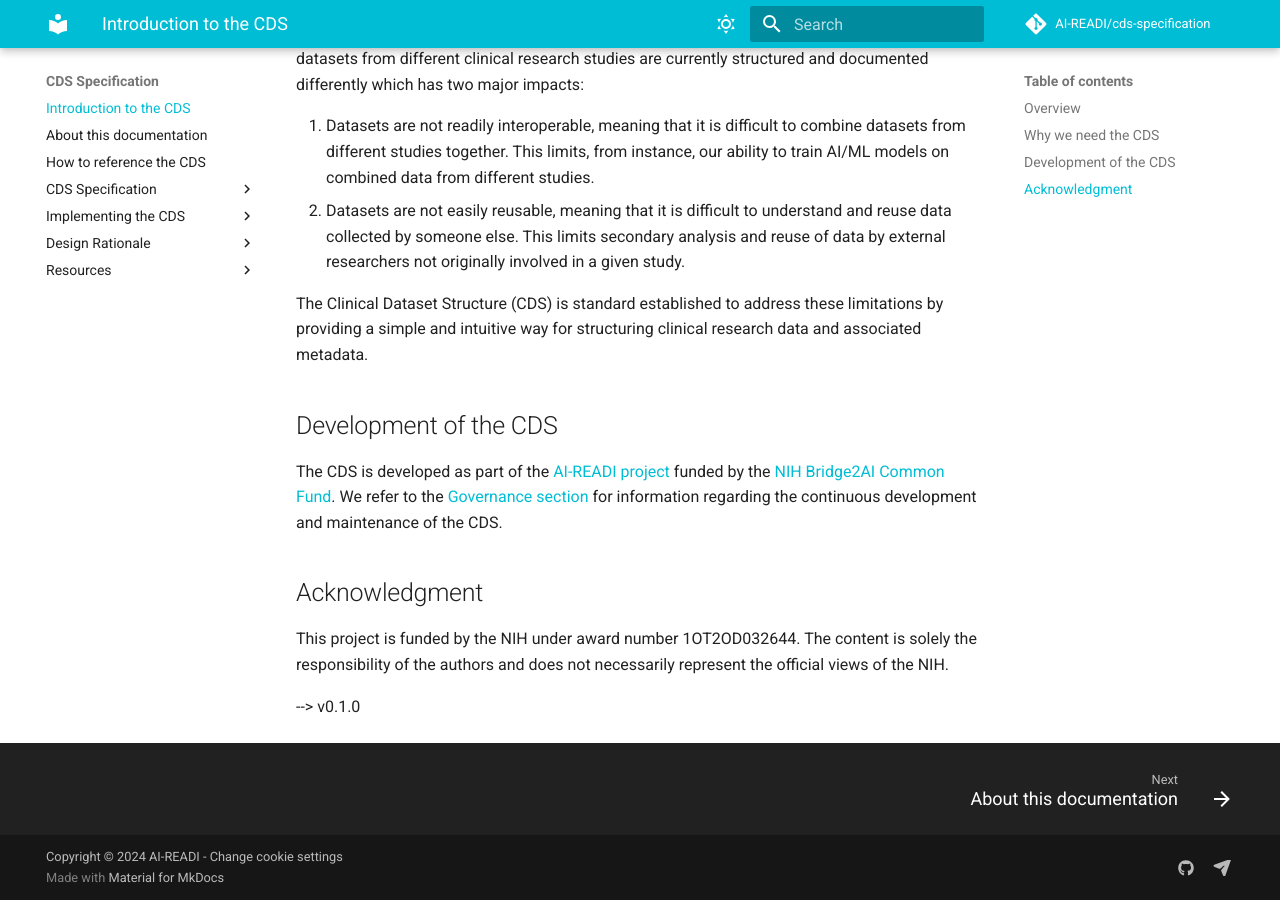
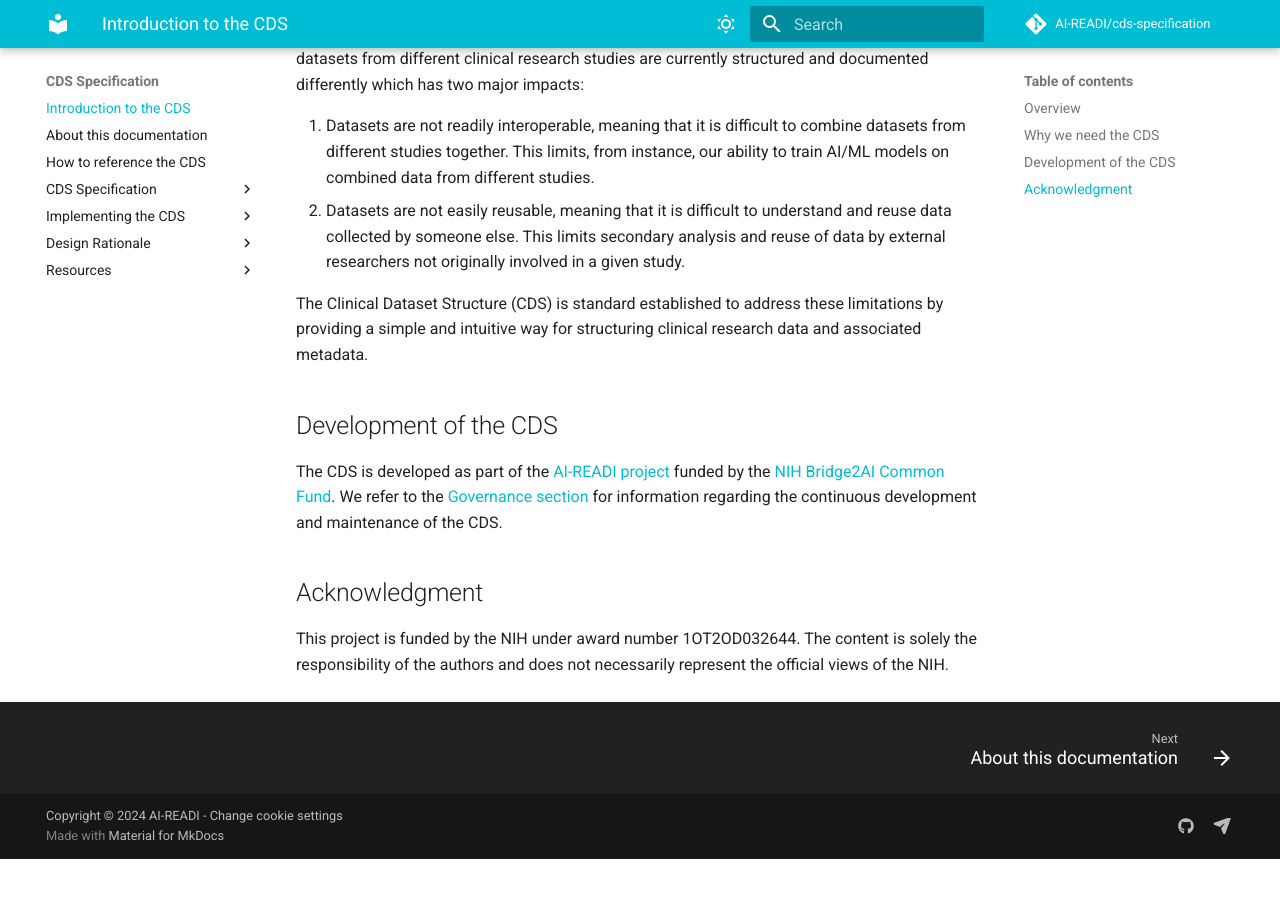
Before and after one commit to AI-READI/cds-specification, an MkDocs documentation site: the page built from docs/index.md, in a window 1280 px wide and 900 px high, scrolled down 557 px. Built offline with MkDocs 1.6.1 and Material for MkDocs 9.7.7, drawn with Linux system fonts in a browser that asks for light colours; comment, search, counter and statistics services are not loaded; after the commit the page ends 1416 px from its top, so only the background shows below that.

```diff
--- a/docs/index.md
+++ b/docs/index.md
@@ -24,5 +24,3 @@ The CDS is developed as part of the [AI-READI project](https://aireadi.org/) fun
 ## Acknowledgment
 
 This project is funded by the NIH under award number 1OT2OD032644. The content is solely the responsibility of the authors and does not necessarily represent the official views of the NIH.
-
---> v0.1.0
```
